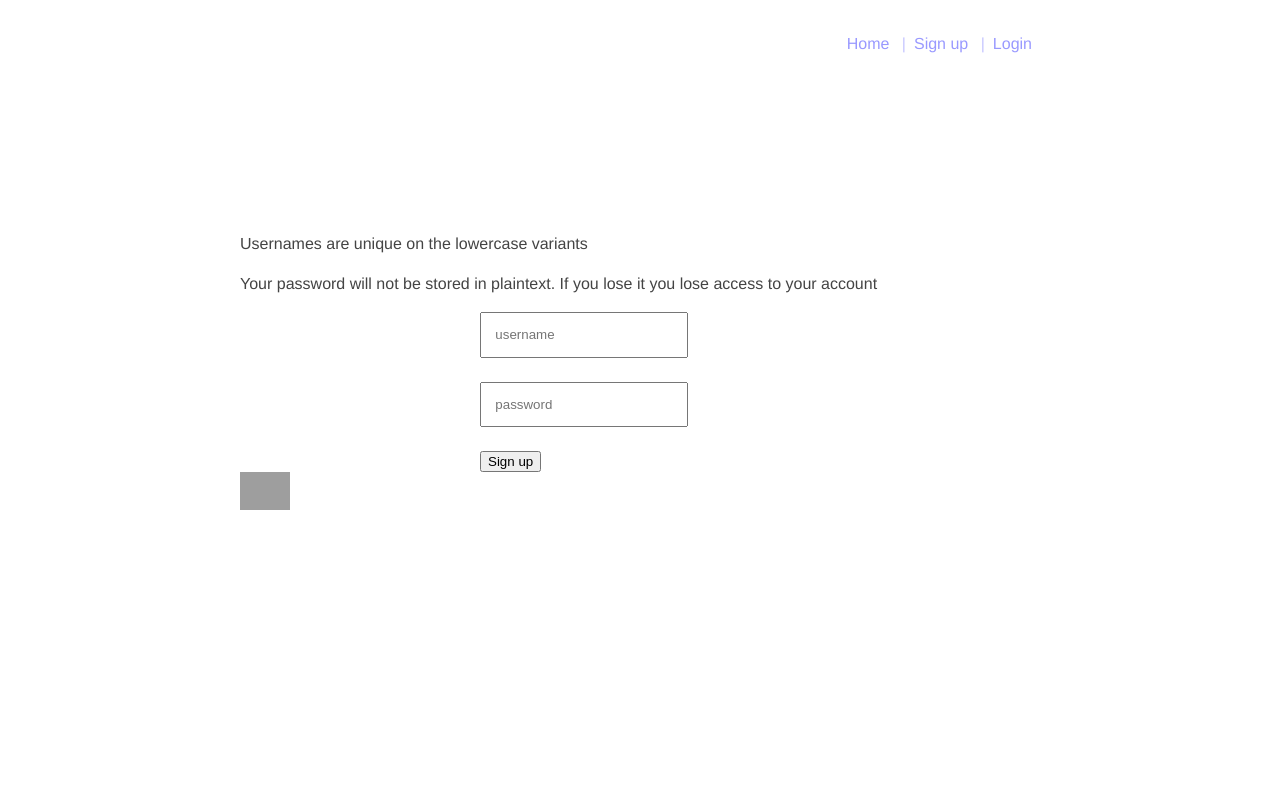
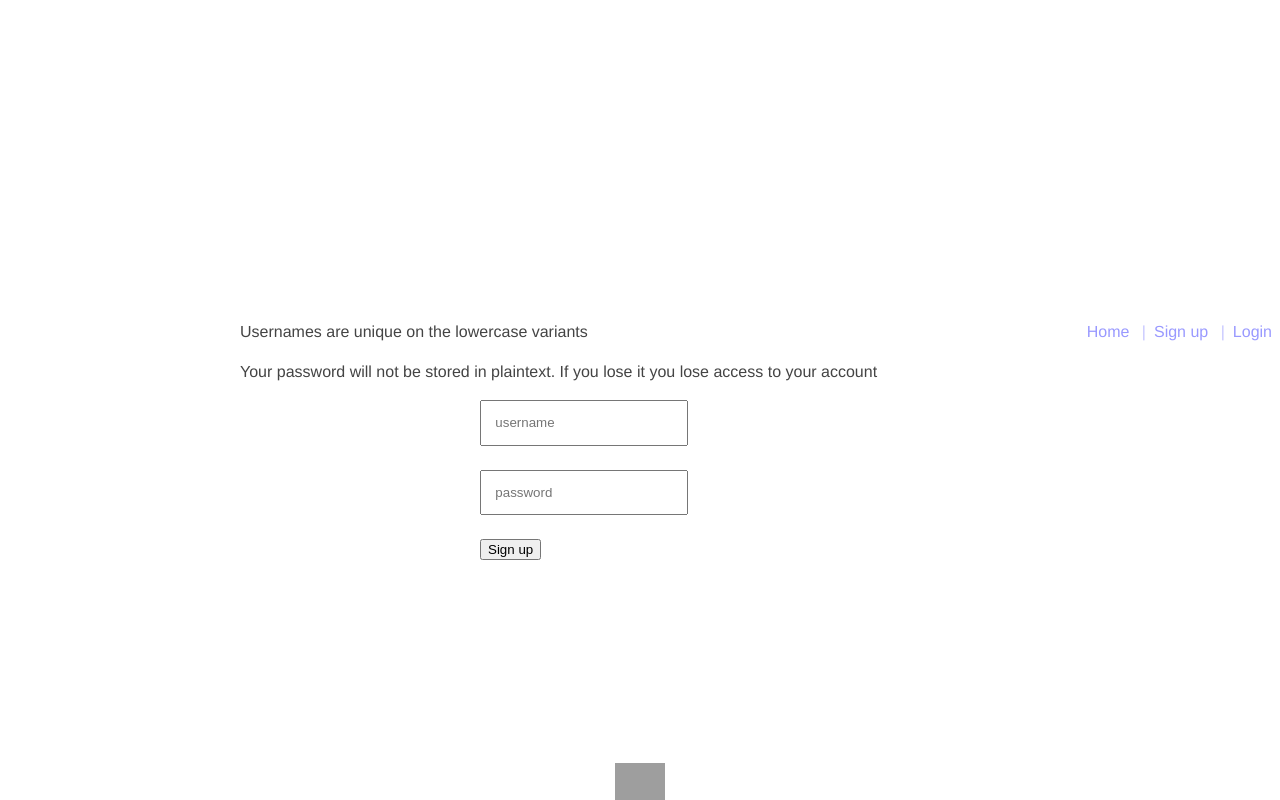
Before and after one commit to Patstrom/resistance, a Flask app: page /signup in a window 1280 px wide. Run offline with Flask 2, Linux system fonts and the light colour scheme; parts of the project's set-up code (start-up, migrations or seed data) failed here and were passed over; grey boxes are pictures that could not be loaded.

Commit message:
Style footer

```diff
--- a/static/style.css
+++ b/static/style.css
@@ -1,10 +1,8 @@
 /* Common styling between all pages */
 body {
     margin: 0 auto;
-    max-width: 50em;
     font-family: "Helvetica", "Arial", sans-serif;
     line-height: 1.5;
-    padding: 2em 1em;
     color: #444;
 }
 
@@ -26,6 +24,7 @@ ul {
 }
 
 .container {
+    margin: auto;
     width: 50em;
 }
 
@@ -52,3 +51,14 @@ ul {
 #navbar a:hover {
     text-decoration: underline;
 }
+
+footer {
+    position: fixed;
+    width: 100%;
+    bottom: 0;
+}
+
+footer img {
+    margin: auto;
+    display: block;
+}
```
